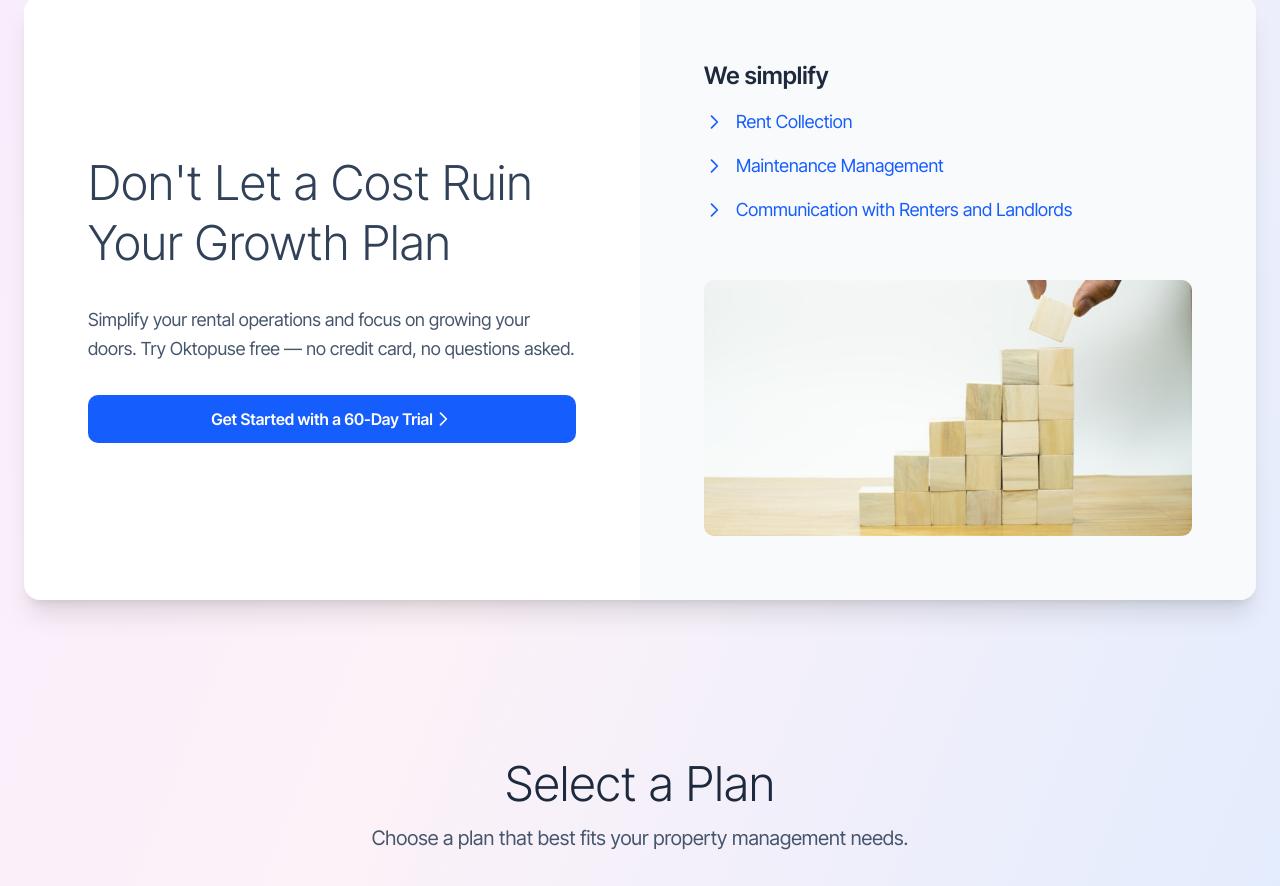
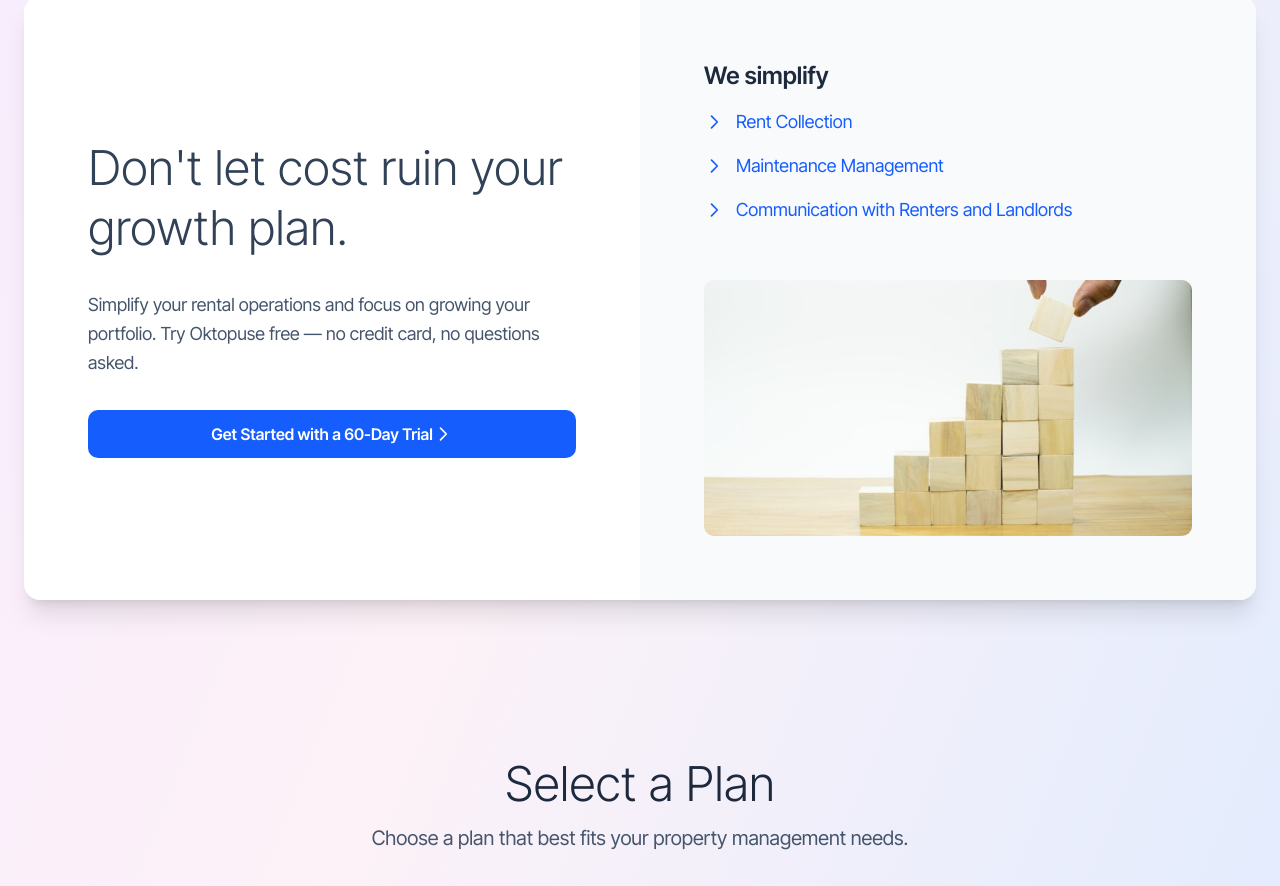
Before and after one commit to justqacode/oktopuse, a React (Vite) app: page / in a window 1280 px wide. Shown: the part 1515-2401 px from the top of the page. Built offline with nearby package versions, Linux system fonts and the light colour scheme; no server answers.

Commit message:
refactor: text changes pmm-251

```diff
--- a/src/pages/Home.tsx
+++ b/src/pages/Home.tsx
@@ -323,12 +323,12 @@ export function Home() {
             {/* Left Content */}
             <div className='p-12 lg:p-16 flex flex-col justify-center space-y-8'>
               <h2 className='text-4xl lg:text-5xl font-light text-slate-700 leading-tight'>
-                Don't Let a Cost Ruin Your Growth Plan
+                Don&apos;t let cost ruin your growth plan.
               </h2>
 
               <p className='text-slate-600 text-lg leading-relaxed'>
-                Simplify your rental operations and focus on growing your doors. Try Oktopuse free —
-                no credit card, no questions asked.
+                Simplify your rental operations and focus on growing your portfolio. Try Oktopuse
+                free — no credit card, no questions asked.
               </p>
 
               <button
```
